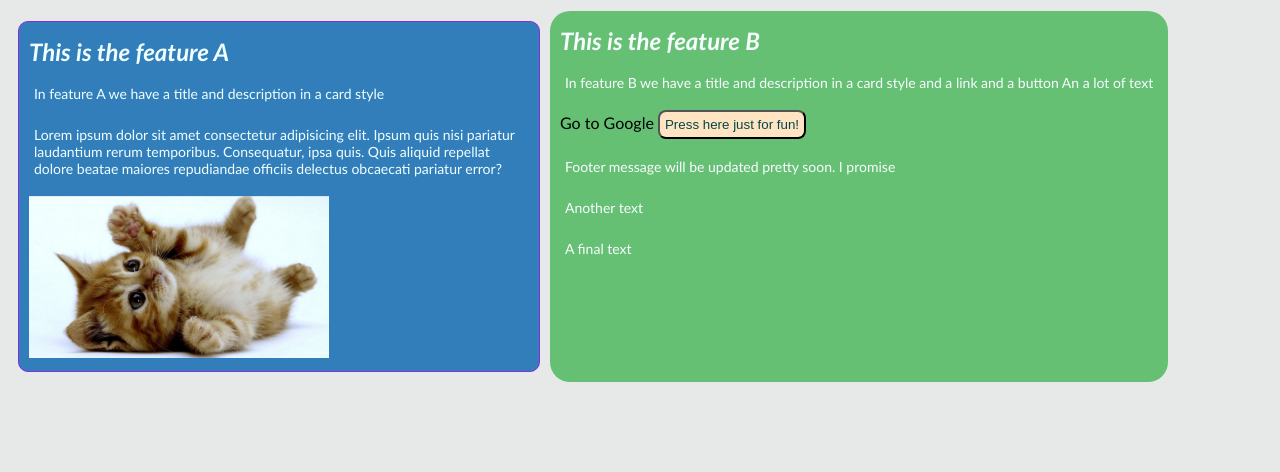
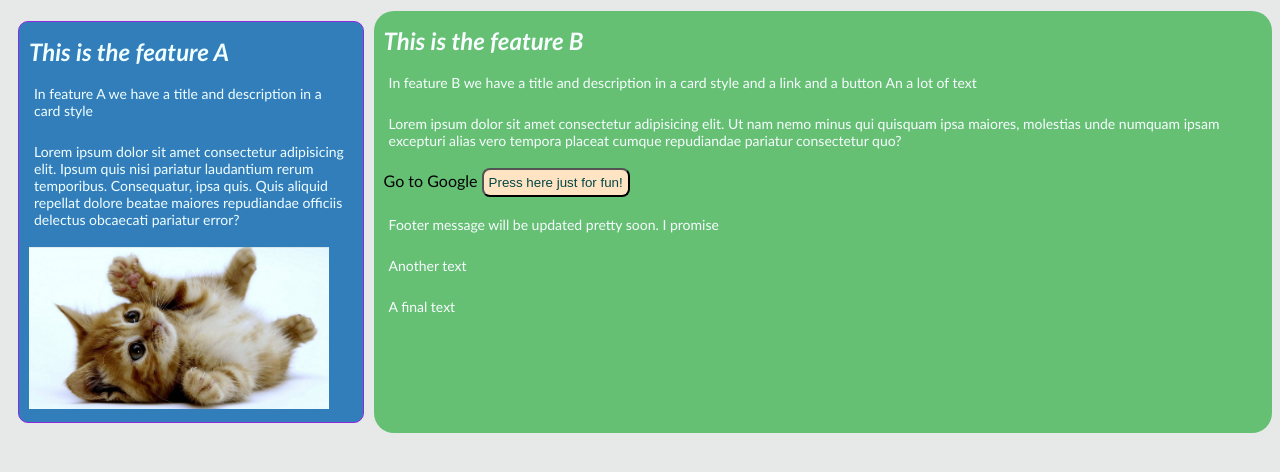
Before and after one commit to beckycode/git-practice, a plain HTML site: page index.html in a window 1280 px wide. Shown: the part 98-570 px from the top of the page. Drawn offline with Linux system fonts and the light colour scheme.

Commit message:
add a lorem

```diff
--- a/index.html
+++ b/index.html
@@ -30,6 +30,12 @@
           In feature B we have a title and description in a card style and a
           link and a button An a lot of text
         </p>
+        <p>
+          Lorem ipsum dolor sit amet consectetur adipisicing elit. Ut nam nemo
+          minus qui quisquam ipsa maiores, molestias unde numquam ipsam
+          excepturi alias vero tempora placeat cumque repudiandae pariatur
+          consectetur quo?
+        </p>
         <a class="link" href="www.google.com" target="_blank">Go to Google</a>
         <button class="btn">Press here just for fun!</button>
         <p>Footer message will be updated pretty soon. I promise</p>
```
